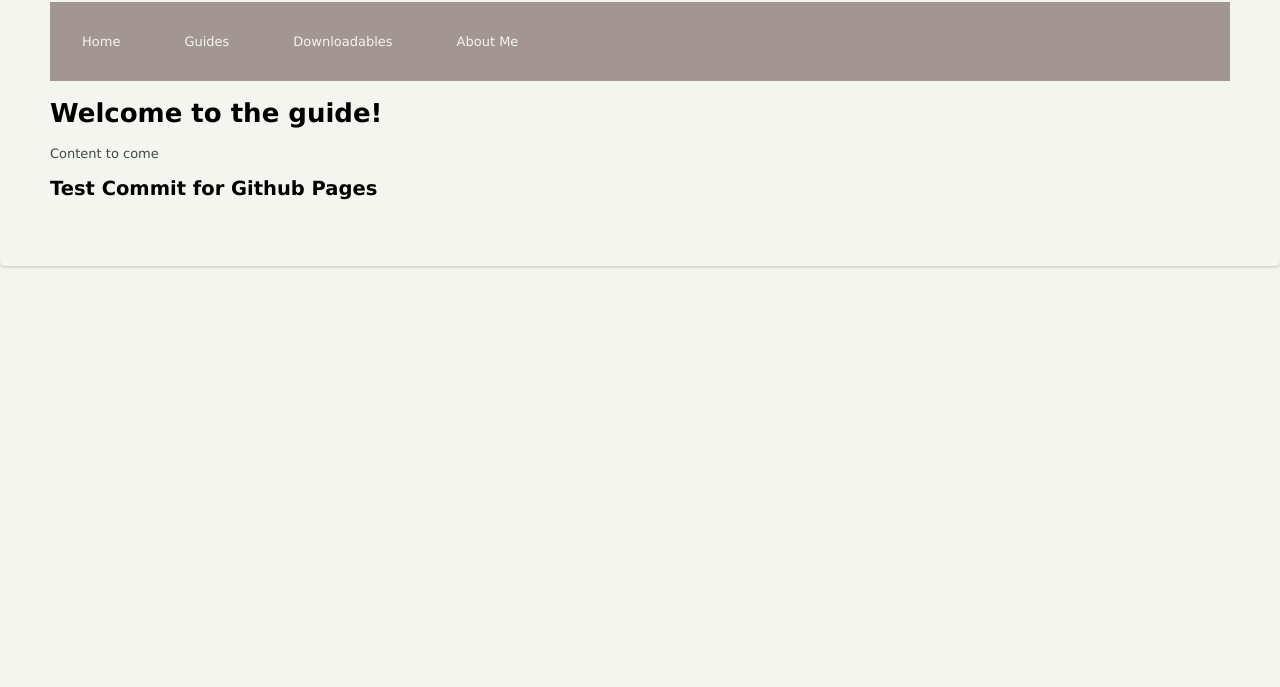
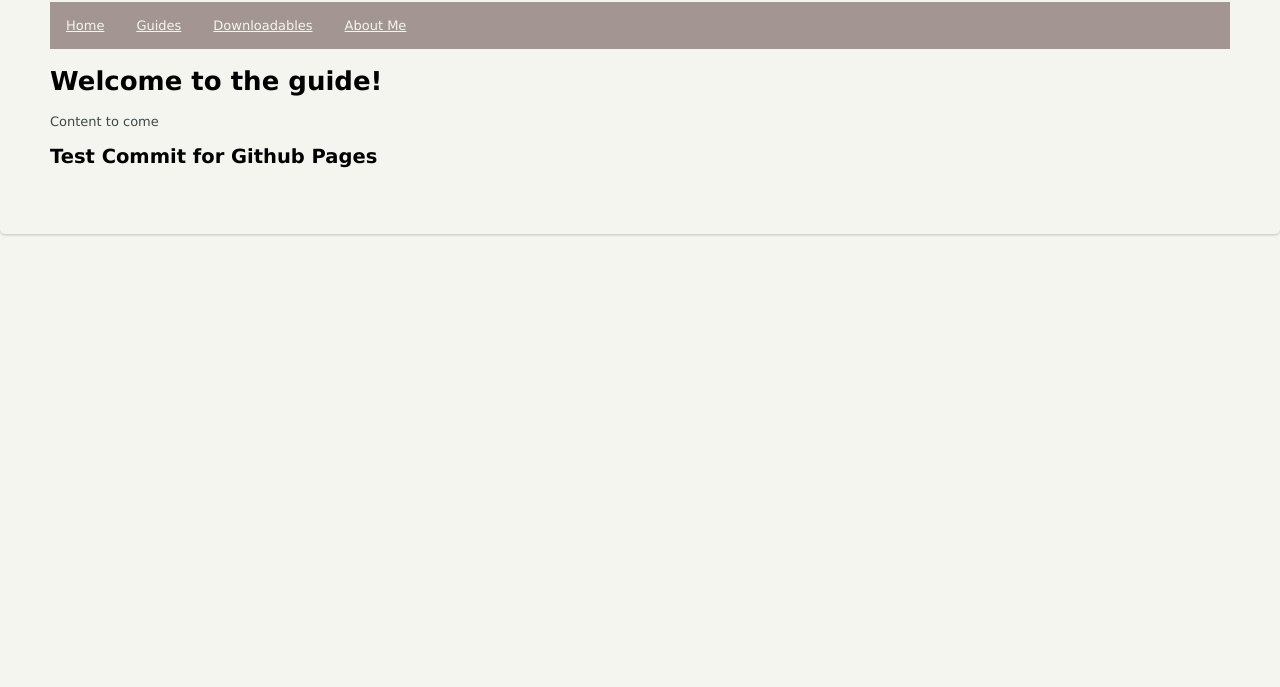
Before and after one commit to ehobby/cs-for-umbc, a plain HTML site: page index.html in a window 1280 px wide. Shown: the part 113-800 px from the top of the page. Drawn offline with Linux system fonts and the light colour scheme.

Commit message:
fixed link css

```diff
--- a/style.css
+++ b/style.css
@@ -42,9 +42,6 @@ li {
 nav li a {
   display: block;
   color: #F4F5EE;
-  text-align: left;
-  padding: 16px;
-  text-decoration: none;
 }
 
 nav li a:hover {
```
